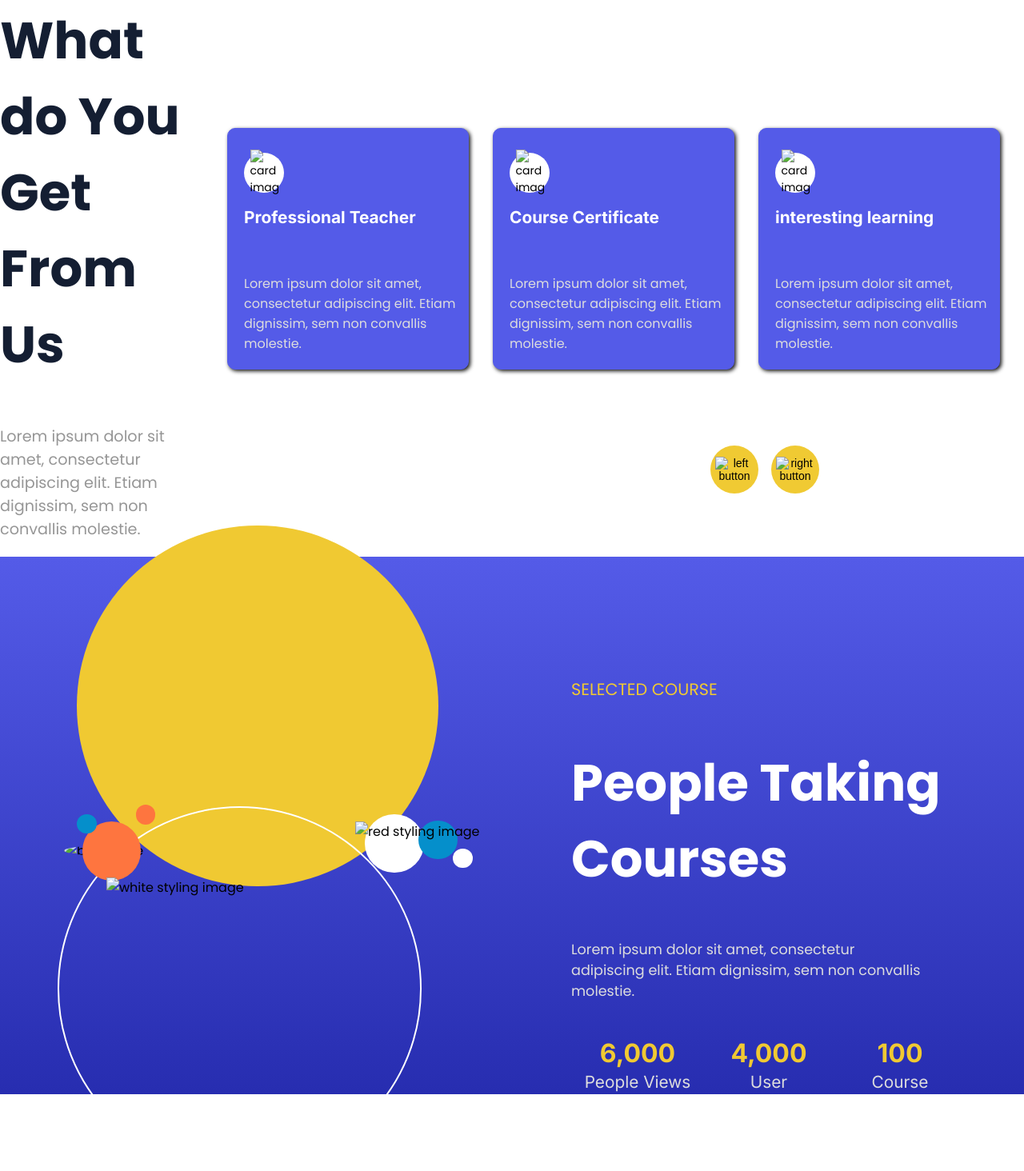
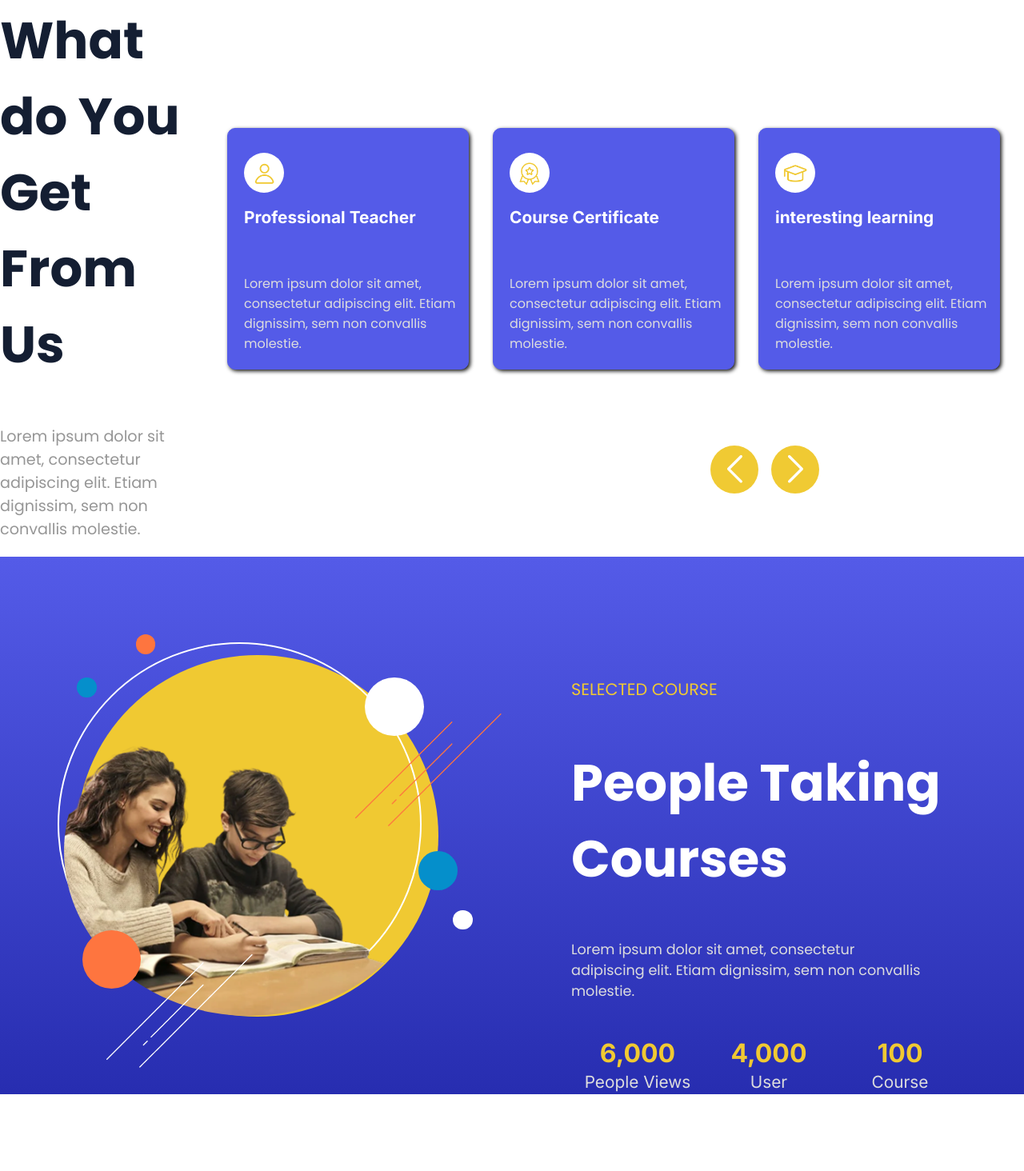
Before and after one commit to mofoda0/Course-landing-page, a plain HTML site: page index.html in a window 1280 px wide. Shown: the part 733-2197 px from the top of the page at 80% size. After the commit the page ends 2101 px from the top, so only its background shows below. Drawn offline with Linux system fonts and the light colour scheme; the site is published under a folder, as on GitHub Pages, so addresses that start at the root find nothing.

Commit message:
picturefix03

```diff
--- a/index.html
+++ b/index.html
@@ -63,7 +63,7 @@
                     <div class="card-container">
                         <div class="card">
                             <div class="card-icon">
-                                <img src="/images/group2/16.png" alt="card image">
+                                <img src="images/group2/16.png" alt="card image">
                             </div>
                             <h1>Professional Teacher</h1><br>
                             <p>Lorem ipsum dolor sit amet, consectetur adipiscing elit. Etiam dignissim, sem non convallis molestie.</p>
@@ -73,7 +73,7 @@
                     <div class="card-container">
                         <div class="card">
                             <div class="card-icon">
-                                <img src="/images/group2/37.png" alt="card image">
+                                <img src="images/group2/37.png" alt="card image">
                             </div>
                             <h1>Course Certificate</h1><br>
                             <p>Lorem ipsum dolor sit amet, consectetur adipiscing elit. Etiam dignissim, sem non convallis molestie.</p>
@@ -83,7 +83,7 @@
                     <div class="card-container">
                         <div class="card">
                             <div class="card-icon">
-                                <img src="/images/group2/50.png" alt="card image">
+                                <img src="images/group2/50.png" alt="card image">
                             </div>
                             <h1>interesting learning</h1><br>
                             <p>Lorem ipsum dolor sit amet, consectetur adipiscing elit. Etiam dignissim, sem non convallis molestie.</p>
@@ -93,10 +93,10 @@
 
                 <div class="mid-buttons">
                     <button class="left-btn">
-                        <img src="/images/group2/VectorLeft.png" alt="left button">
+                        <img src="images/group2/VectorLeft.png" alt="left button">
                     </button>
                     <button class="right-btn">
-                        <img src="/images/group2/VectorRight.png" alt="right button">
+                        <img src="images/group2/VectorRight.png" alt="right button">
                     </button>
                 </div>
             </div>
@@ -107,7 +107,7 @@
         <section class="bot-section">
             <div class="bot-container">
                 <div class="bot-image">
-                    <img class="main-image" src="/images/group3/image 3.png" alt="bot image">
+                    <img class="main-image" src="images/group3/image 3.png" alt="bot image">
                     <div class="image-bg"></div>
                     <div class="image-border"></div>
                     <div class="orange-big circle"></div>
@@ -116,8 +116,8 @@
                     <div class="white-small circle"></div>
                     <div class="blue-small circle"></div>
                     <div class="blue-smaller circle"></div>
-                    <img class="red-line vector" src="/images/group3/VectorRed.png" alt="red styling image">
-                    <img class="white-line vector" src="/images/group3/VectorWhite.png" alt="white styling image">
+                    <img class="red-line vector" src="images/group3/VectorRed.png" alt="red styling image">
+                    <img class="white-line vector" src="images/group3/VectorWhite.png" alt="white styling image">
                 </div>
                 <div class="bot-text">
                     <p class="bot-p1">SELECTED COURSE</p>
```
